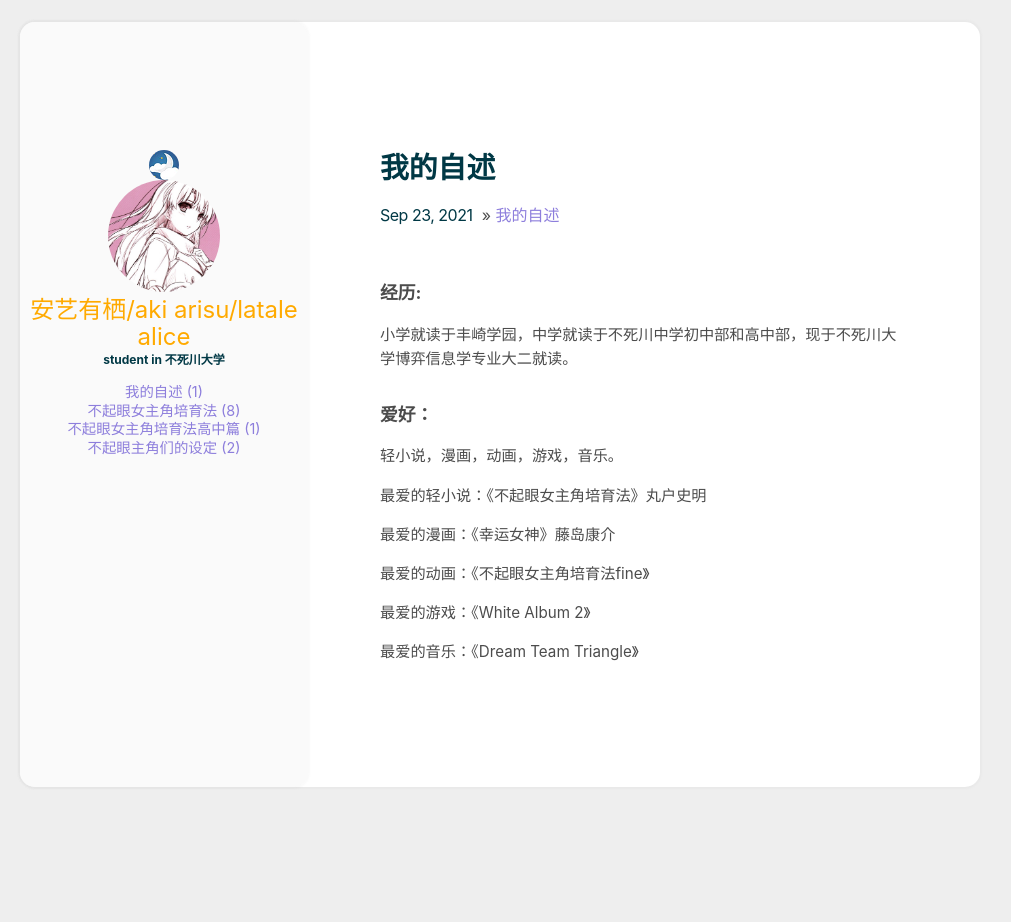
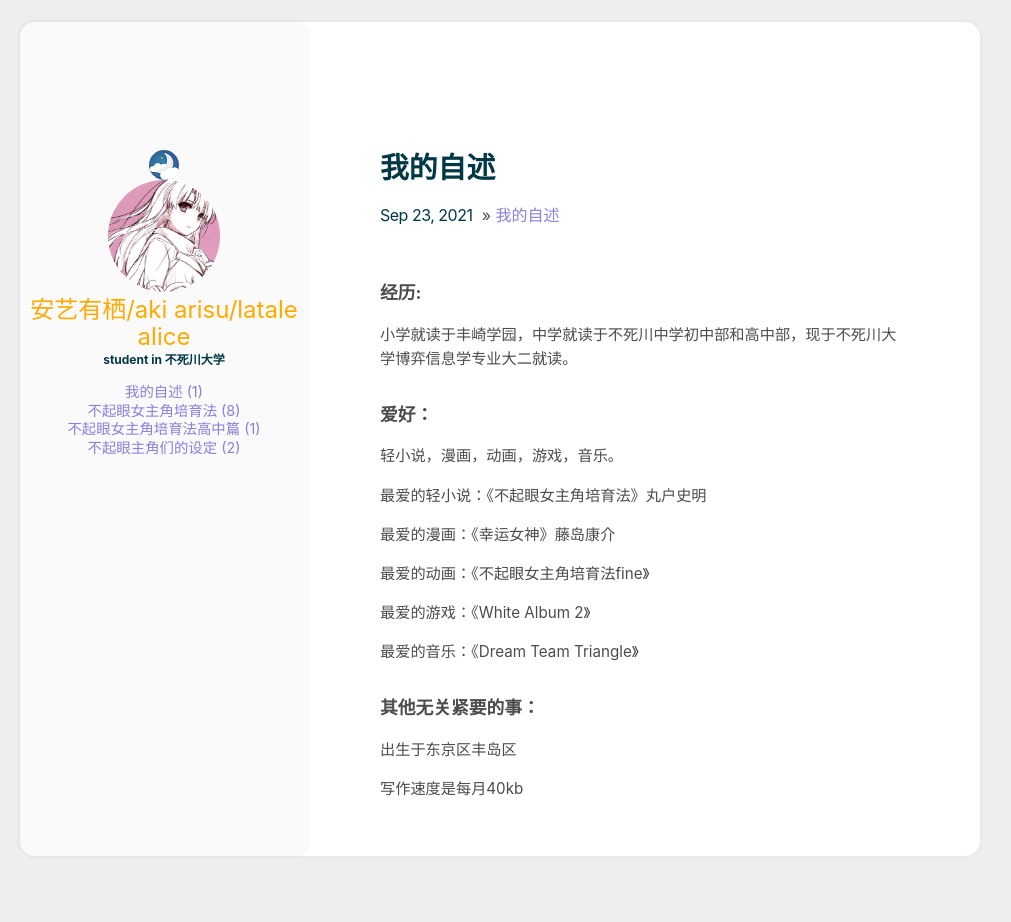
Before and after one commit to latalealice/latalealice.github.io, a Jekyll site: the page built from _posts/2021-9-23-我的自述.md, in a window 1280 px wide. Shown: the whole page, without its empty margins (140-1151 px from the left). Built offline with Jekyll 4.4.1, drawn with Linux system fonts in a browser that asks for light colours.

Commit message:
Update 2021-9-23-我的自述.md

```diff
--- a/_posts/2021-9-23-我的自述.md
+++ b/_posts/2021-9-23-我的自述.md
@@ -19,3 +19,7 @@ title: 我的自述
 最爱的游戏：《White Album 2》
 
 最爱的音乐：《Dream Team Triangle》
+### 其他无关紧要的事：
+出生于东京区丰岛区
+
+写作速度是每月40kb
```
